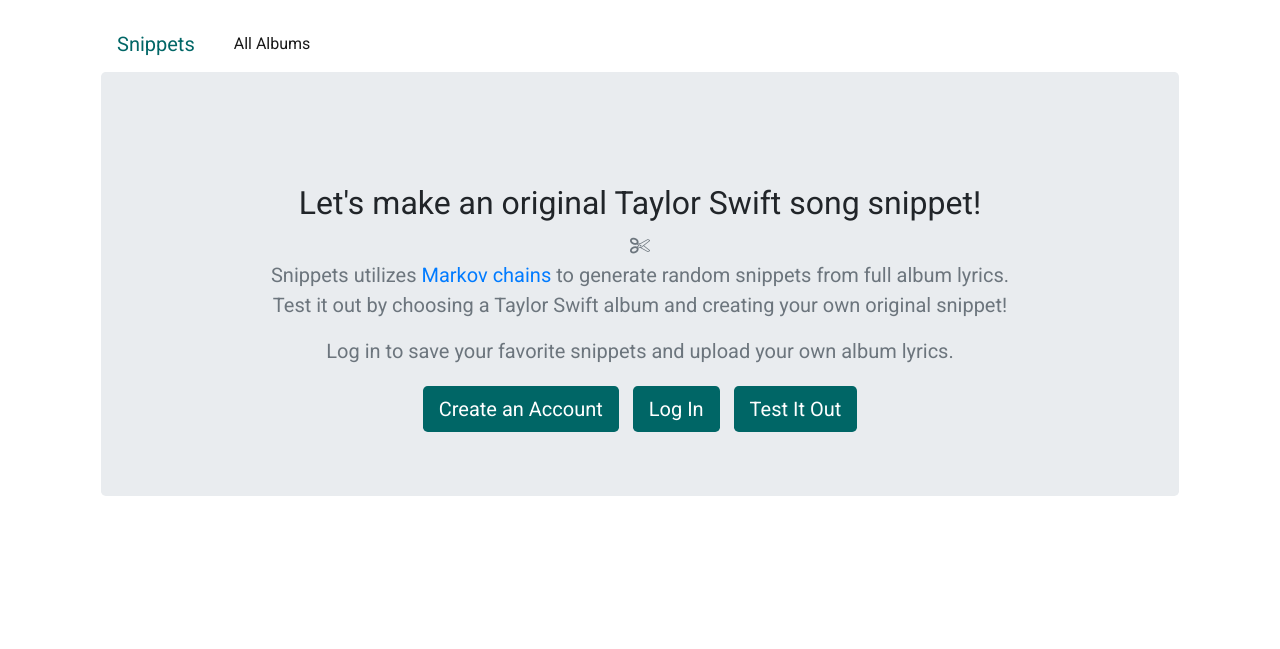
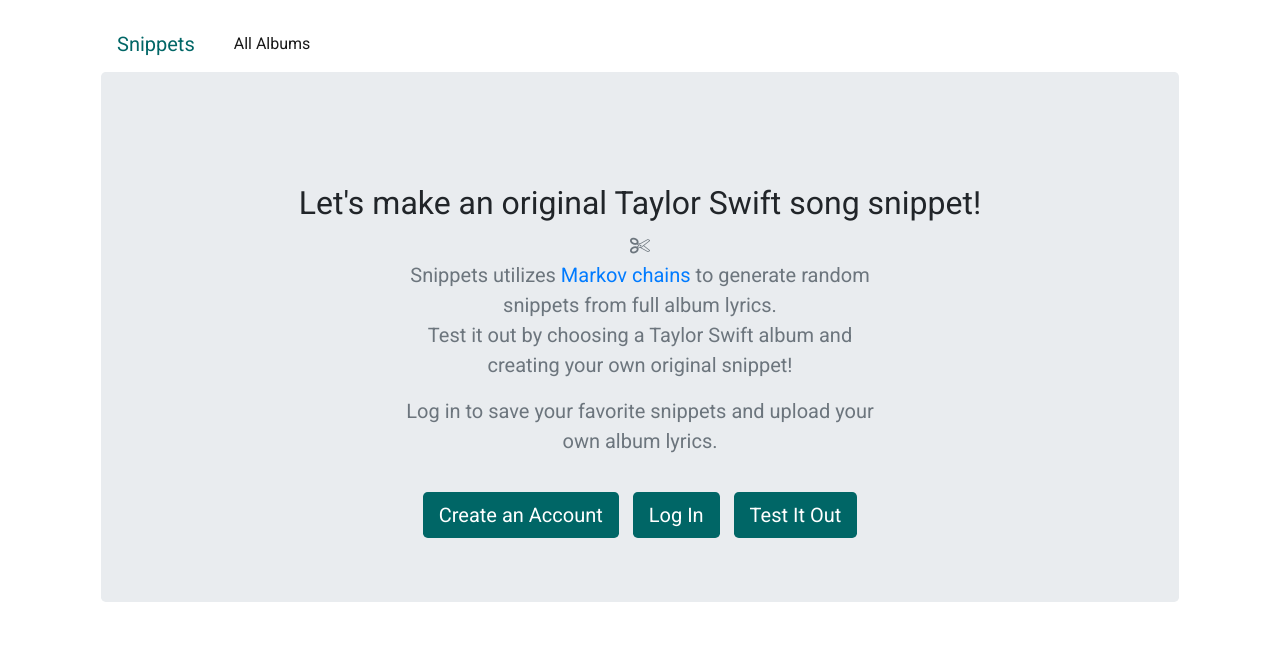
Before and after one commit to dianasch/snippets, a Flask app: page / in a window 1280 px wide. Shown: the top 649 px of the page. Run offline with Flask 2, Linux system fonts and the light colour scheme; some libraries are stand-ins or nearby versions.

Commit message:
Changes format of text.

```diff
--- a/templates/homepage.html
+++ b/templates/homepage.html
@@ -8,6 +8,9 @@
     <br>
     <br>
     <h2 class="cover-heading">Let's make an original Taylor Swift song snippet!</h2>
+    <div class="container">
+        <div class="row">
+            <div class="col-6 mx-auto">
             <p class="lead text-muted"><i class="fa fa-scissors" aria-hidden="true"></i><br>
             Snippets utilizes <a href="https://en.wikipedia.org/wiki/Markov_chain" target="_blank">Markov chains</a> to generate random snippets from full album lyrics.<br>
             {% if current_user.is_authenticated %}
@@ -21,7 +24,9 @@
             {% if not current_user.is_authenticated %}
             <p class="lead text-muted">Log in to save your favorite snippets and upload your own album lyrics.</p>
             {% endif %}
-
+            </div>
+        </div>
+    </div>
     {% if current_user.is_authenticated %}
     <p class="lead">
         <a href="/albums" class="btn btn-lg btn-primary">Get Started</a>
```
Lines whose indentation alone changed are shown as unchanged.
